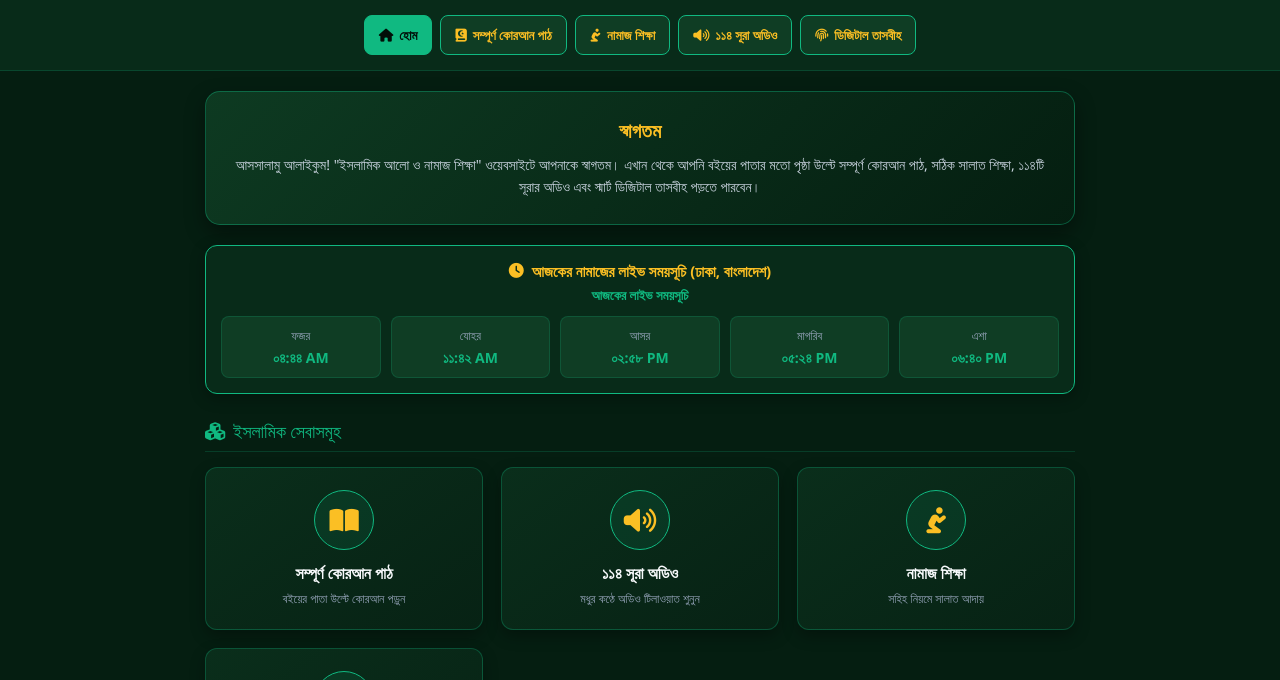
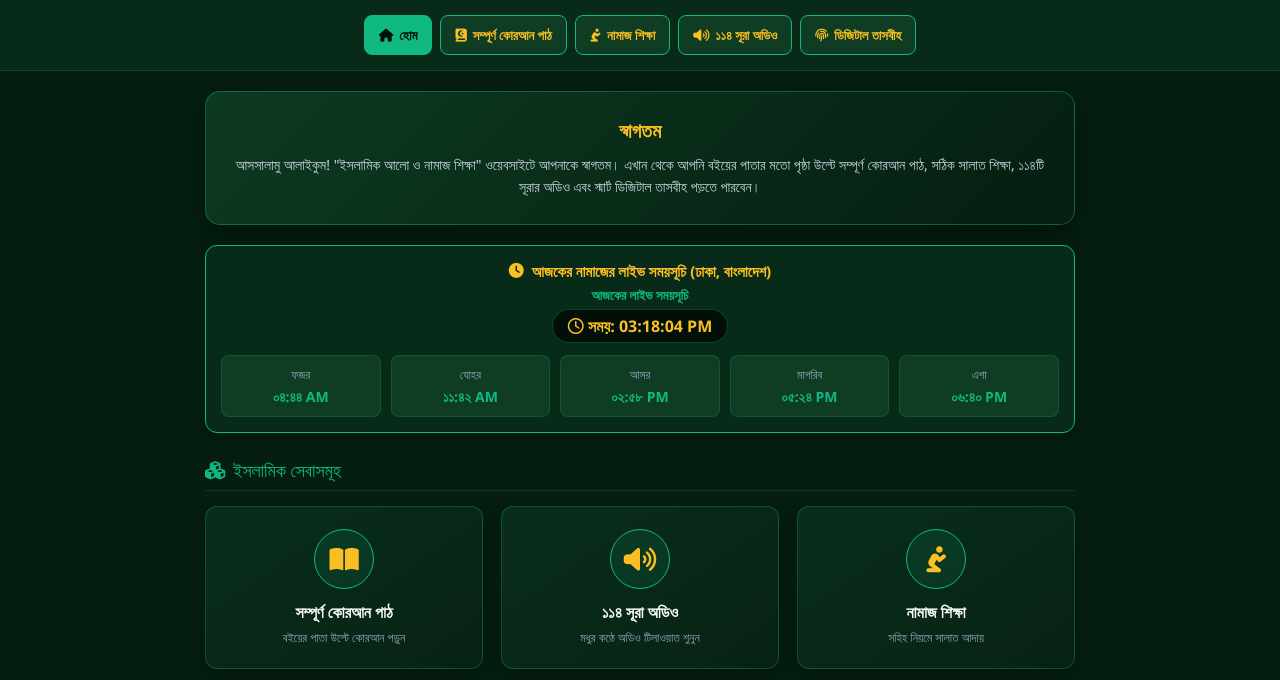
Before and after one commit to mirashed1230-boop/islamic-namaz, a plain HTML site: page index.html in a window 1280 px wide. Shown: the part 98-778 px from the top of the page. Drawn offline with Linux system fonts and the light colour scheme; no server answers.

Commit message:
Update index.html

```diff
--- a/index.html
+++ b/index.html
@@ -26,10 +26,12 @@
         .welcome-card h3 { color: #fbbf24; margin-bottom: 10px; font-size: 20px; }
         .welcome-card p { font-size: 14px; color: #cbd5e1; line-height: 1.6; }
 
-        /* Prayer Times Widget */
+        /* Prayer Times & Live Clock Widget */
         .prayer-widget { background: #082b19; border: 1px solid #10b981; border-radius: 12px; padding: 15px; margin-bottom: 25px; text-align: center; box-shadow: 0 4px 15px rgba(0,0,0,0.3); }
         .prayer-widget h4 { color: #fbbf24; font-size: 15px; margin-bottom: 5px; display: flex; align-items: center; justify-content: center; gap: 8px; }
-        .live-date-display { font-size: 13px; color: #10b981; margin-bottom: 12px; font-weight: bold; }
+        .live-date-display { font-size: 13px; color: #10b981; margin-bottom: 5px; font-weight: bold; }
+        .live-clock-display { font-size: 16px; color: #fbbf24; margin-bottom: 12px; font-weight: bold; background: #020f08; display: inline-block; padding: 5px 15px; border-radius: 20px; border: 1px solid rgba(16,185,129,0.3); }
+
         .prayer-grid { display: grid; grid-template-columns: repeat(auto-fit, minmax(100px, 1fr)); gap: 10px; }
         .prayer-time-card { background: #0f3d24; padding: 10px; border-radius: 8px; border: 1px solid rgba(16,185,129,0.2); }
         .prayer-name { font-size: 12px; color: #94a3b8; margin-bottom: 4px; }
@@ -103,10 +105,11 @@
                 <p>আসসালামু আলাইকুম! "ইসলামিক আলো ও নামাজ শিক্ষা" ওয়েবসাইটে আপনাকে স্বাগতম। এখান থেকে আপনি বইয়ের পাতার মতো পৃষ্ঠা উল্টে সম্পূর্ণ কোরআন পাঠ, সঠিক সালাত শিক্ষা, ১১৪টি সূরার অডিও এবং স্মার্ট ডিজিটাল তাসবীহ পড়তে পারবেন।</p>
             </div>
 
-            <!-- Live Prayer Times & Date Widget -->
+            <!-- Live Prayer Times, Date & Clock Widget -->
             <div class="prayer-widget">
                 <h4><i class="fas fa-clock"></i> আজকের নামাজের লাইভ সময়সূচি (ঢাকা, বাংলাদেশ)</h4>
                 <div class="live-date-display" id="liveDateDisplay">তারিখ ও বার লোড হচ্ছে...</div>
+                <div class="live-clock-display" id="liveClockDisplay"><i class="far fa-clock"></i> --:--:-- --</div>
                 <div class="prayer-grid">
                     <div class="prayer-time-card">
                         <div class="prayer-name">ফজর</div>
@@ -371,6 +374,24 @@
             player.play();
         }
 
+        // Live Clock Function (Updates Every Second)
+        function startLiveClock() {
+            function updateClock() {
+                const now = new Date();
+                let hours = now.getHours();
+                const minutes = String(now.getMinutes()).padStart(2, '0');
+                const seconds = String(now.getSeconds()).padStart(2, '0');
+                const ampm = hours >= 12 ? 'PM' : 'AM';
+                hours = hours % 12;
+                hours = hours ? hours : 12; // the hour '0' should be '12'
+                const formattedHours = String(hours).padStart(2, '0');
+
+                document.getElementById('liveClockDisplay').innerHTML = `<i class="far fa-clock"></i> সময়: ${formattedHours}:${minutes}:${seconds} ${ampm}`;
+            }
+            updateClock();
+            setInterval(updateClock, 1000);
+        }
+
         // Fetch Live Prayer Times and Live Date Automatically
         async function fetchPrayerTimes() {
             try {
@@ -384,7 +405,6 @@
                     document.getElementById('maghribTime').innerText = format12Hour(timings.Maghrib);
                     document.getElementById('ishaTime').innerText = format12Hour(timings.Isha);
 
-                    // Display Live Date and Day from API
                     if(data.data.date) {
                         const gregorian = data.data.date.gregorian;
                         const hijri = data.data.date.hijri;
@@ -477,6 +497,7 @@
         fetchSurahData(1);
         updateTasbeehUI();
         fetchPrayerTimes();
+        startLiveClock();
     </script>
 </body>
 </html>
```
